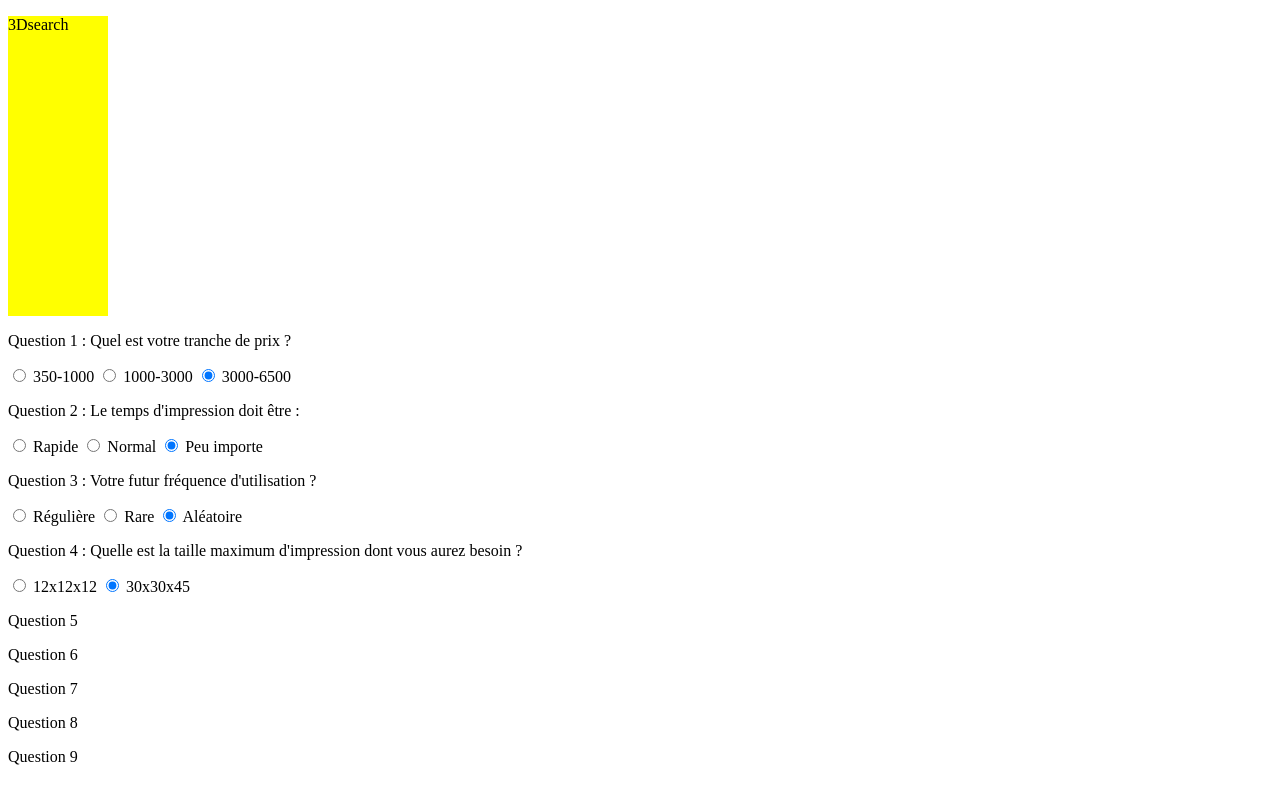
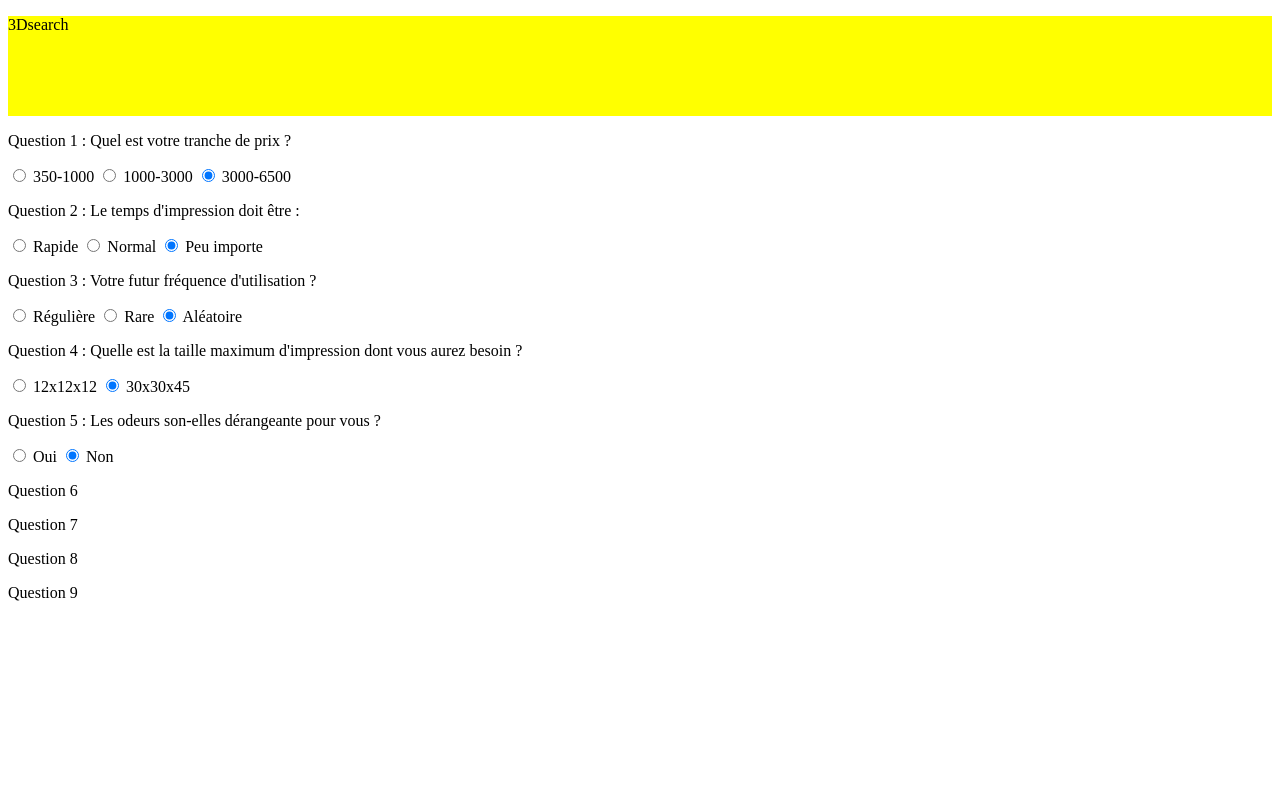
Before and after one commit to Akiraven/3Dsearch, a plain HTML site: page index.html in a window 1280 px wide. Drawn offline with Linux system fonts and the light colour scheme.

Commit message:
Correction erreur

```diff
--- a/css/master.css
+++ b/css/master.css
@@ -1,5 +1,5 @@
 #top_bar{
   background-color: yellow;
-  height: 300px;
-  width: 100px;
+  height: 100px;
+  width: 100%;
 }
--- a/index.html
+++ b/index.html
@@ -3,8 +3,8 @@
   <head>
     <meta charset="utf-8">
     <title>3Dsearch</title>
-    <script type="text/javascript" src="/js/main.js"></script>
-    <link rel="stylesheet" href="/css/master.css" media="screen" title="no title" charset="utf-8">
+    <script type="text/javascript" src="./js/main.js"></script>
+    <link rel="stylesheet" href="./css/master.css" media="screen" title="no title" charset="utf-8">
   </head>
   <body>
     <div id="top_bar">
@@ -12,7 +12,7 @@
     </div>
     <div id="bloc_questions">
     <p>Question 1 :  Quel est votre tranche de prix ?</p>
-    <input type= "radio" name="tarif" value="prix" checked> 350-1000
+    <input type= "radio" name="tarif" value="350-1000" checked> 350-1000
     <input type= "radio" name="tarif" value="prix" checked> 1000-3000
     <input type= "radio" name="tarif" value="prix" checked> 3000-6500
     <p>Question 2 : Le temps d'impression doit être : </p>
@@ -24,9 +24,11 @@
     <input type= "radio" name="frequence" value="usage" checked> Rare
     <input type= "radio" name="frequence" value="usage" checked> Aléatoire
     <p>Question 4 : Quelle est la taille maximum d'impression dont vous aurez besoin ?</p>
-    <input type= "radio" name="taille" value="dimension" checked> 12x12x12
-    <input type= "radio" name="taille" value="dimension" checked> 30x30x45
-    <p>Question 5</p>
+    <input type= "radio" name="taille" value="12x12x12" checked> 12x12x12
+    <input type= "radio" name="taille" value="30x30x45" checked> 30x30x45
+    <p>Question 5 : Les odeurs son-elles dérangeante pour vous ?</p>
+    <input type= "radio" name="odeur" value="12x12x12" checked> Oui
+    <input type= "radio" name="odeur" value="12x12x12" checked> Non
     <p>Question 6</p>
     <p>Question 7</p>
     <p>Question 8</p>
--- a/js/main.js
+++ b/js/main.js
@@ -0,0 +1,2 @@
+var usage = document.getElementsByName('taille').value;
+console.log(usage);
```
Also changed, not shown: 1 other file.
